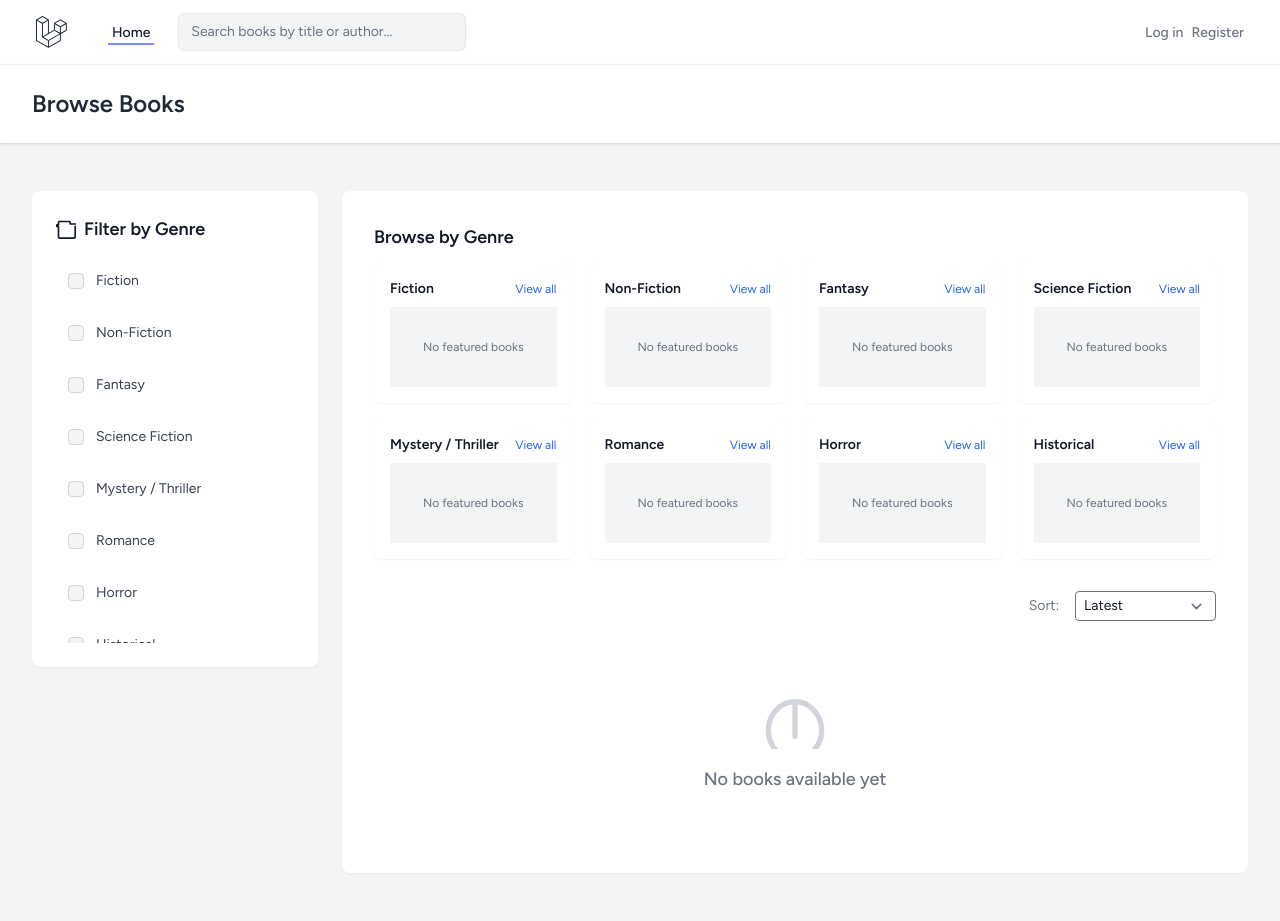
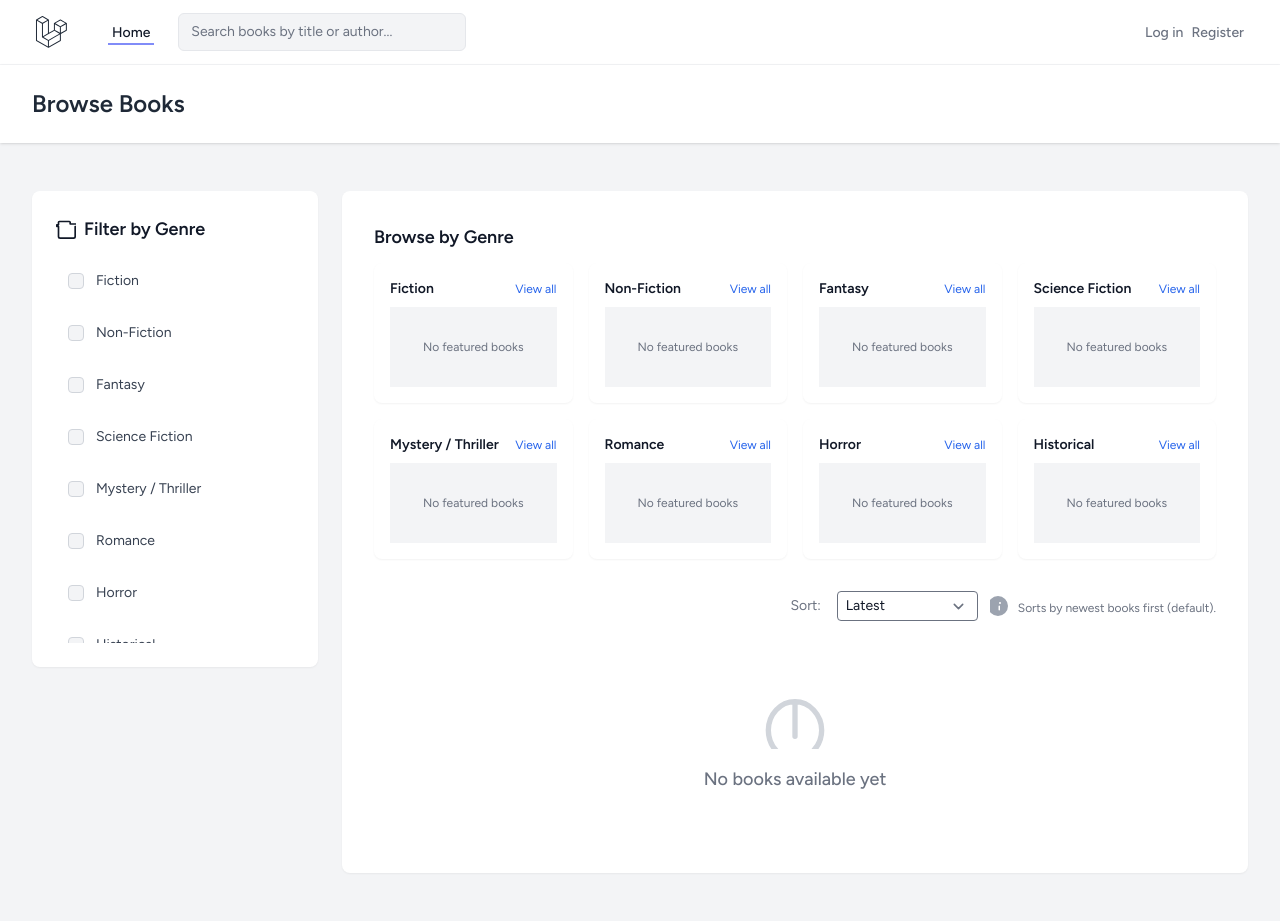
Before and after one commit to Laxradil/library-system, a Laravel app: page / in a window 1280 px wide. Run offline with Laravel 12, Linux system fonts and the light colour scheme; data that the repository does not hold is empty; style sheets or scripts are compiled from the project's sources.

Commit message:
Enhance: weight 'Most Popular' by wishlist*10; add dynamic Sort help text

```diff
--- a/app/Http/Controllers/BookController.php
+++ b/app/Http/Controllers/BookController.php
@@ -46,8 +46,9 @@ class BookController extends Controller
                 $booksQuery->orderBy('rating', 'desc')->orderBy('views', 'desc');
                 break;
             case 'most_popular':
-                // Combine views + wishlist adds (subquery) to estimate popularity
-                $booksQuery->orderByRaw("(COALESCE(views,0) + COALESCE((select count(*) from wishlist_items where wishlist_items.book_id = books.id),0)) DESC");
+                // Combine views + wishlist adds (subquery) with weighting to estimate popularity
+                // Wishlist adds are weighted higher (x10) so a book with many adds ranks higher.
+                $booksQuery->orderByRaw("(COALESCE(views,0) + COALESCE((select count(*) from wishlist_items where wishlist_items.book_id = books.id),0) * 10) DESC");
                 break;
             default:
                 $booksQuery->latest();
--- a/resources/views/books/home.blade.php
+++ b/resources/views/books/home.blade.php
@@ -160,7 +160,8 @@
                                         <input type="hidden" name="tags[]" value="{{ $t }}">
                                     @endforeach
                                     <label class="text-sm text-gray-500 dark:text-gray-300">Sort:</label>
-                                    <select name="sort" onchange="this.form.submit()" class="ms-2 px-2 py-1 rounded bg-white dark:bg-gray-700 border text-sm">
+                                    <div class="flex items-center gap-3">
+                                        <select id="sort-select" name="sort" onchange="this.form.submit()" class="ms-2 px-2 py-1 rounded bg-white dark:bg-gray-700 border text-sm">
                                             <option value="latest" {{ !request('sort') || request('sort') === 'latest' ? 'selected' : '' }}>Latest</option>
                                             <option value="alpha" {{ request('sort') === 'alpha' ? 'selected' : '' }}>Alphabetical (A - Z)</option>
                                             <option value="most_viewed" {{ request('sort') === 'most_viewed' ? 'selected' : '' }}>Most Viewed</option>
@@ -168,6 +169,29 @@
                                             <option value="top_rated" {{ request('sort') === 'top_rated' ? 'selected' : '' }}>Top Rated</option>
                                             <option value="most_popular" {{ request('sort') === 'most_popular' ? 'selected' : '' }}>Most Popular</option>
                                         </select>
+                                        <svg id="sort-help-icon" xmlns="http://www.w3.org/2000/svg" class="h-5 w-5 text-gray-400" viewBox="0 0 20 20" fill="currentColor" title="Sort options info"><path fill-rule="evenodd" d="M18 10A8 8 0 11-2 10a8 8 0 0120 0zM9 7a1 1 0 112 0 1 1 0 01-2 0zm.25 2.5a.75.75 0 00-.75.75v3.5a.75.75 0 001.5 0V10.25a.75.75 0 00-.75-.75z" clip-rule="evenodd"/></svg>
+                                    </div>
+                                    <div id="sort-help" class="text-xs text-gray-500 dark:text-gray-400 mt-1">Sort by most recent by default.</div>
+                                    <script>
+                                        (function(){
+                                            const help = document.getElementById('sort-help');
+                                            const select = document.getElementById('sort-select');
+                                            const descriptions = {
+                                                latest: 'Sorts by newest books first (default).',
+                                                alpha: 'Alphabetical by title (A → Z).',
+                                                most_viewed: 'Books with the highest view counts first.',
+                                                highest_rated: 'Books sorted by rating (stars) descending.',
+                                                top_rated: 'Books sorted by rating, with views as a tiebreaker.',
+                                                most_popular: 'Popularity score = views + (wishlist adds × 10). Higher scores first.'
+                                            };
+                                            function update(){
+                                                const v = select.value || 'latest';
+                                                help.textContent = descriptions[v] || '';
+                                            }
+                                            select.addEventListener('change', update);
+                                            update();
+                                        })();
+                                    </script>
                                 </form>
                             </div>
 
```
Lines whose indentation alone changed are shown as unchanged.
